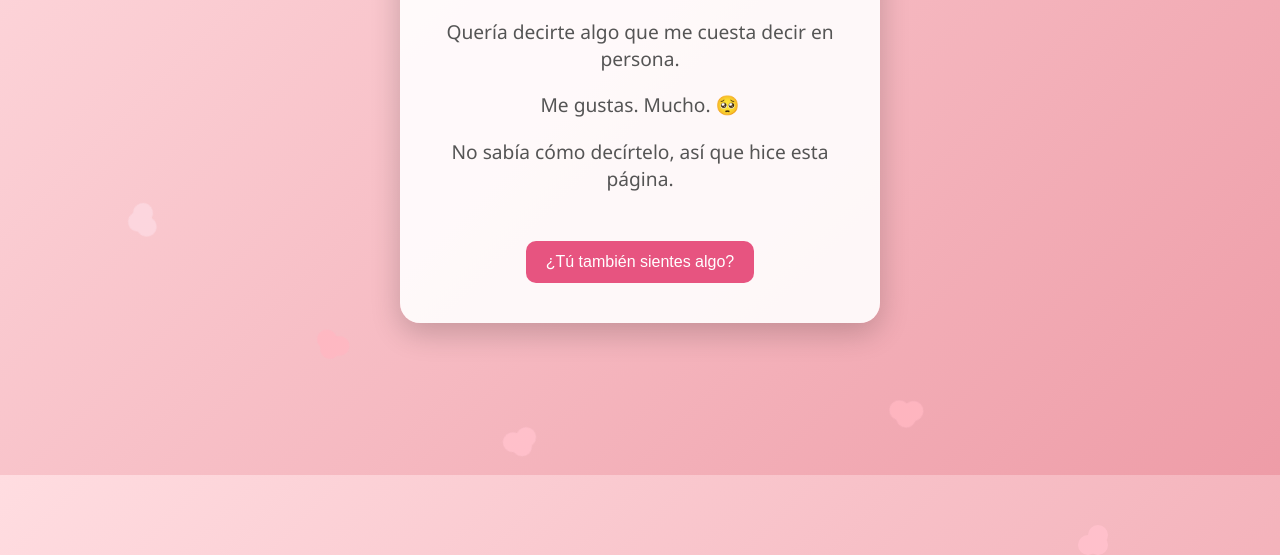
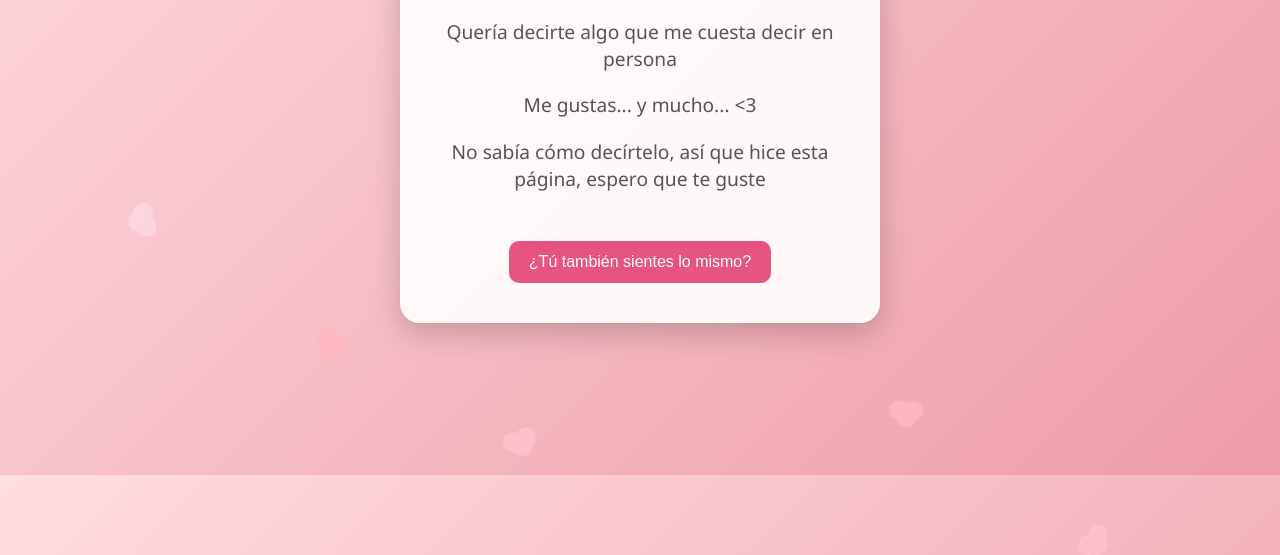
Before and after one commit to JPC-Studios/Sofis-1, a plain HTML site: page index.html in a window 1280 px wide. Shown: the part 325-880 px from the top of the page. Drawn offline with Linux system fonts and the light colour scheme.

Commit message:
Update index.html

```diff
--- a/index.html
+++ b/index.html
@@ -3,7 +3,7 @@
 <head>
   <meta charset="UTF-8" />
   <meta name="viewport" content="width=device-width, initial-scale=1.0" />
-  <title>Me gustas 🌸</title>
+  <title>Quiero decirte algo...</title>
   <style>
     body {
       margin: 0;
@@ -153,10 +153,10 @@
     <div class="card">
       <div class="heart">🌸</div>
       <h1>Hola...</h1>
-      <p>Quería decirte algo que me cuesta decir en persona.</p>
-      <p>Me gustas. Mucho. 🥺</p>
-      <p>No sabía cómo decírtelo, así que hice esta página.</p>
-      <button class="btn" onclick="alert('Gracias por leer esto 💖')">¿Tú también sientes algo?</button>
+      <p>Quería decirte algo que me cuesta decir en persona</p>
+      <p>Me gustas... y mucho... <3</p>
+      <p>No sabía cómo decírtelo, así que hice esta página, espero que te guste</p>
+      <button class="btn" onclick="alert('Si le diste al botón, estas viendo este mensaje y significa que si 💖')">¿Tú también sientes lo mismo?</button>
     </div>
   </div>
 </body>
```
